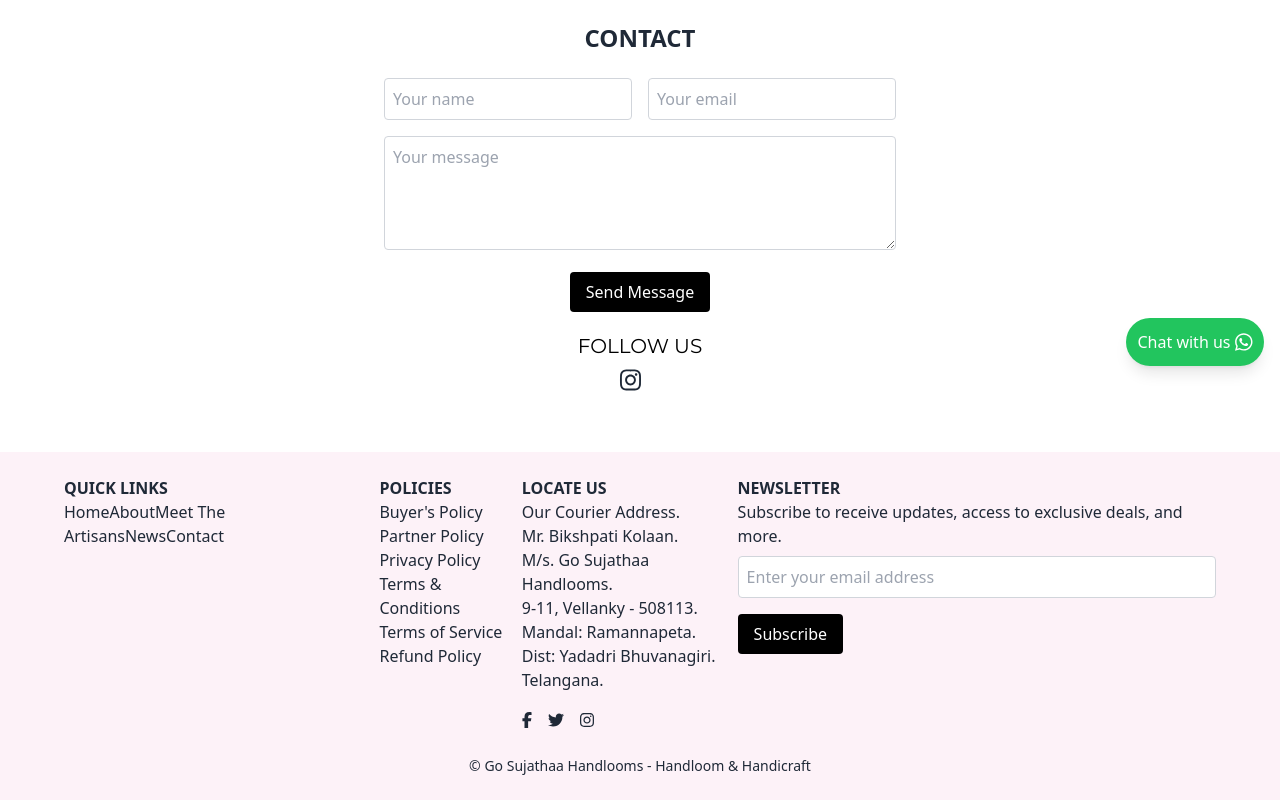
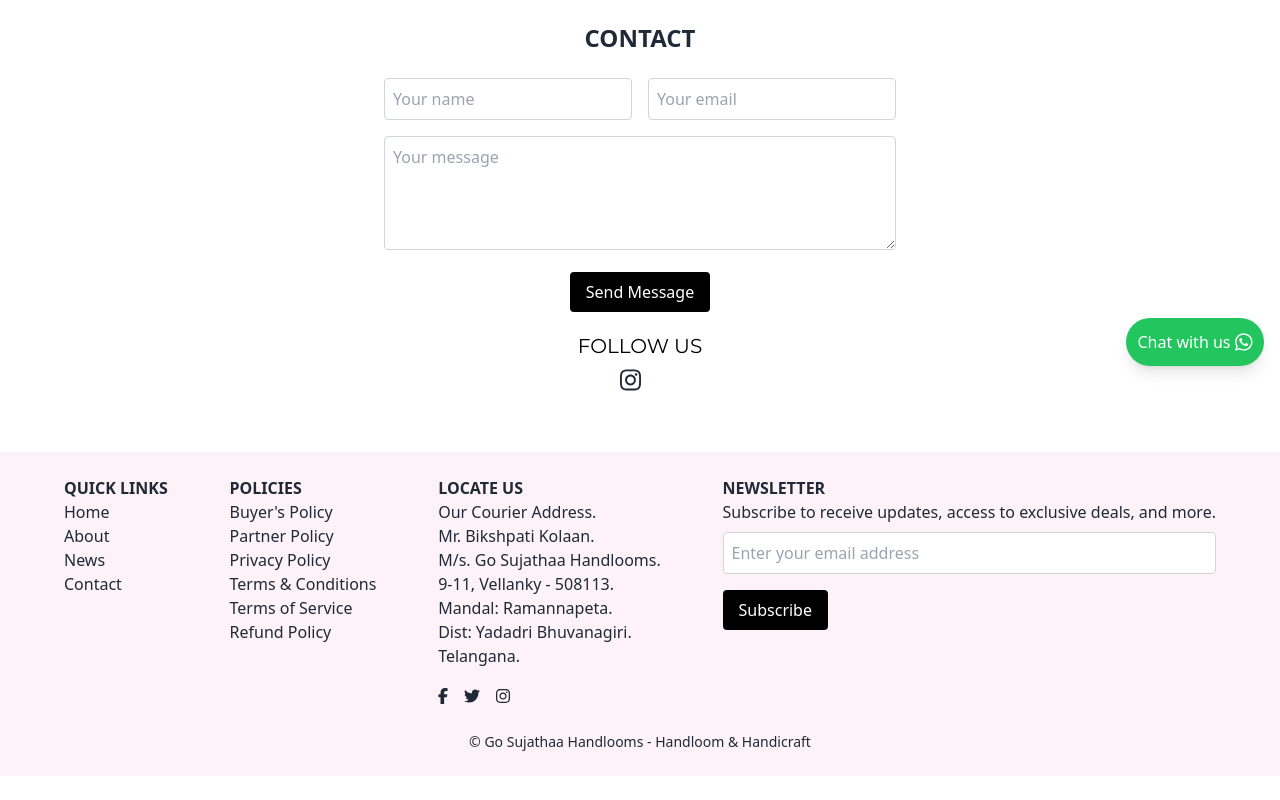
Before and after one commit to abhispaceX/goSujatahHandlooms, a React (Create React App) app: page /contact in a window 1280 px wide. Shown: the part 418-1218 px from the top of the page. After the commit the page ends 1194 px from the top, so only its background shows below. Built offline with nearby package versions, Linux system fonts and the light colour scheme.

Commit message:
changed footer

```diff
--- a/src/components/Footer.jsx
+++ b/src/components/Footer.jsx
@@ -11,11 +11,10 @@ const Footer = () => {
         <div className="mb-6 md:mb-0">
           <h3 className="font-bold">QUICK LINKS</h3>
           <ul>
-            <Link to='/' >Home</Link>
-            <Link to='/about' >About</Link>
-            <Link to='/' >Meet The Artisans</Link>
-            <Link to='/news' >News</Link>
-            <Link to='/conatct' >Contact</Link>
+            <li><Link to='/' >Home</Link></li>
+            <li><Link to='/about' >About</Link></li>
+            <li><Link to='/news' >News</Link></li>
+            <li><Link to='/conatct' >Contact</Link></li>
 
           </ul>
         </div>
```
